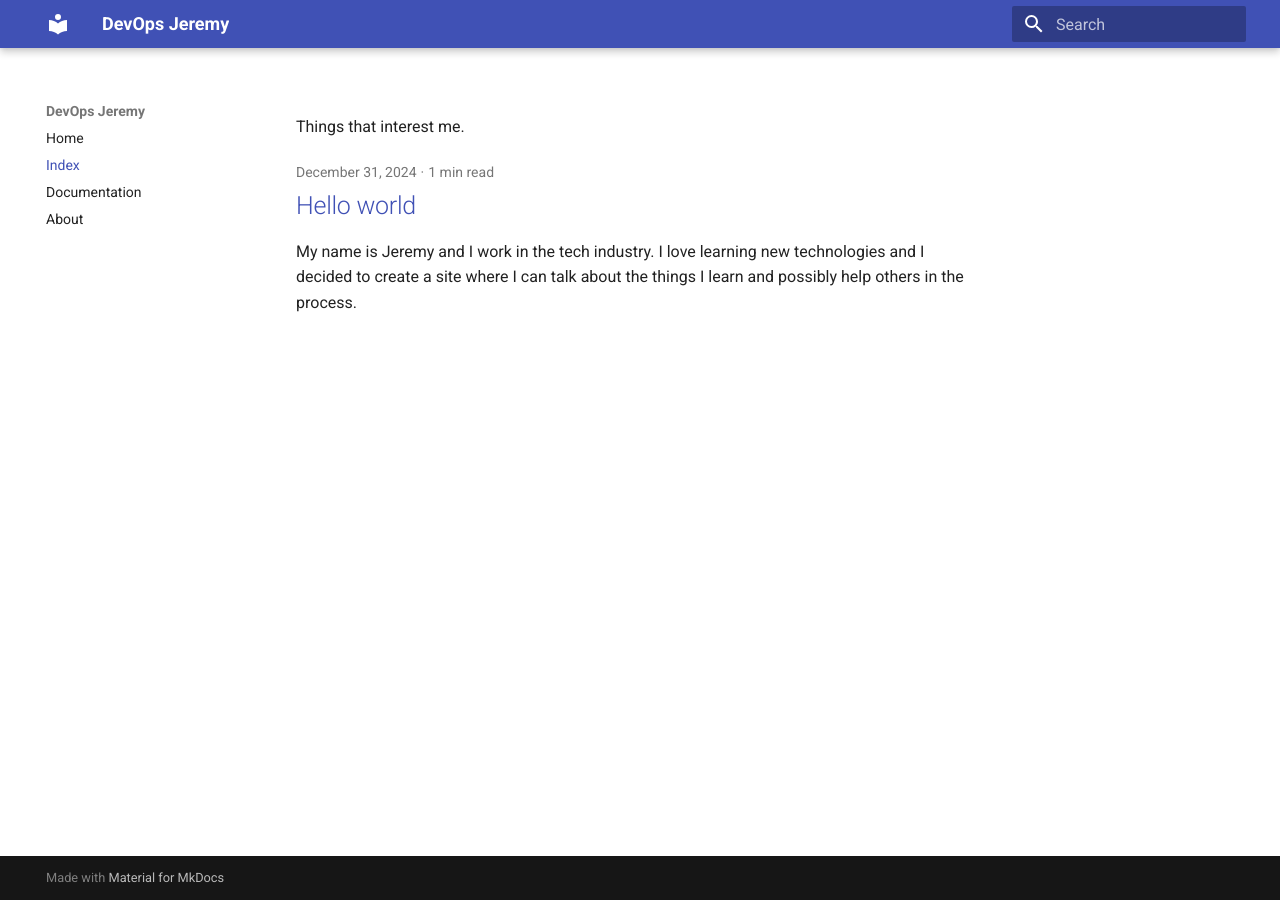
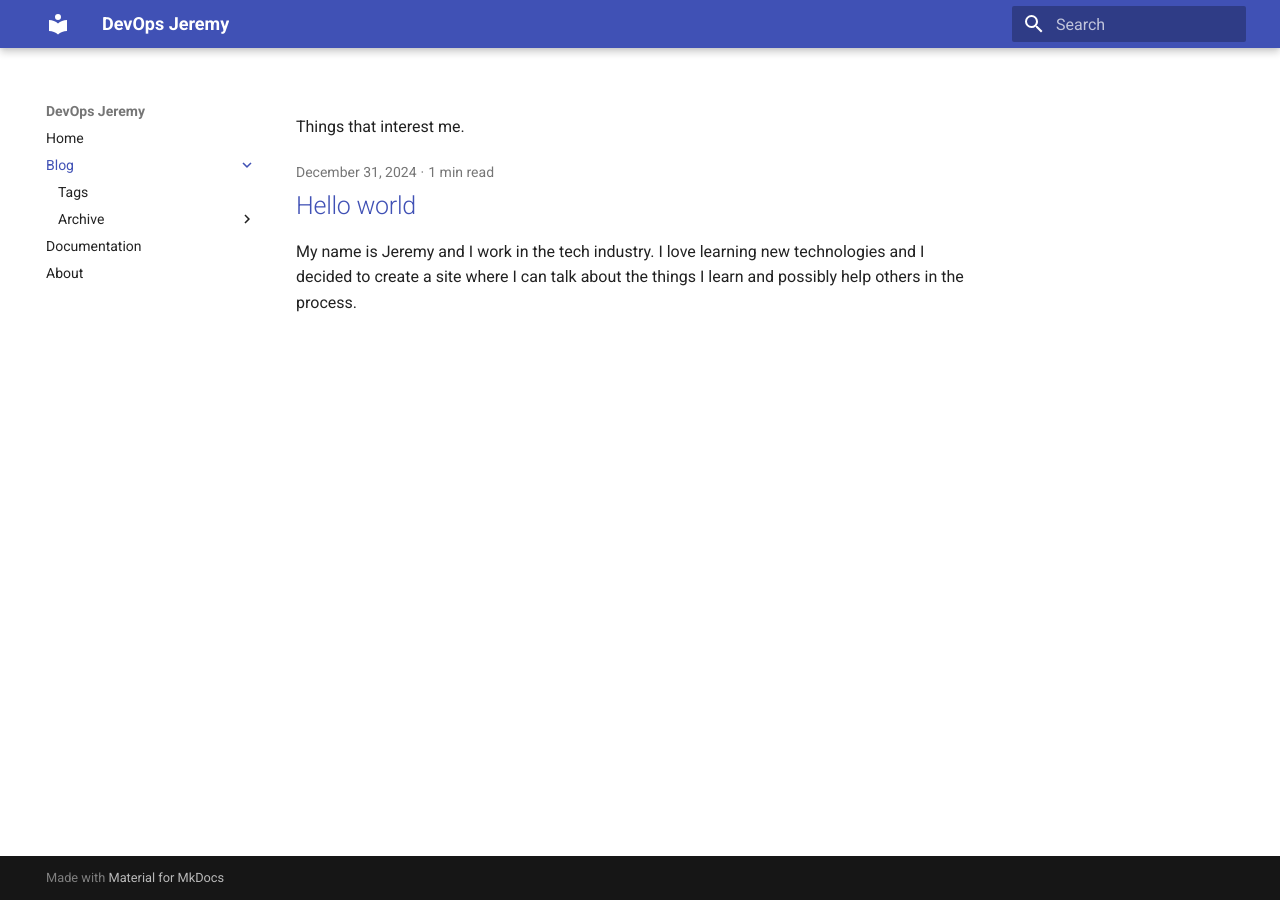
Before and after one commit to DevOpsJeremy/DevOpsJeremy.github.io, an MkDocs documentation site: the page built from docs/blog/index.md, in a window 1280 px wide. Built offline with MkDocs 1.6.1 and Material for MkDocs 9.7.7, drawn with Linux system fonts in a browser that asks for light colours.

Commit message:
Updated nav

```diff
--- a/mkdocs.yml
+++ b/mkdocs.yml
@@ -8,11 +8,14 @@ plugins:
   - search
   - blog:
       archive_date_format: MMMM yyyy
-  - tags
+  - tags:
+      tags_file: blog/tags.md
   - include_dir_to_nav
   - markdownextradata: {}
 nav:
   - Home: index.md
-  - Posts: blog/index.md
+  - Blog:
+      - Posts: blog/index.md
+      - Tags: blog/tags.md
   - Documentation: documentation
   - About: about.md
```
Also changed, not shown: docs/blog/tags.md (added).
